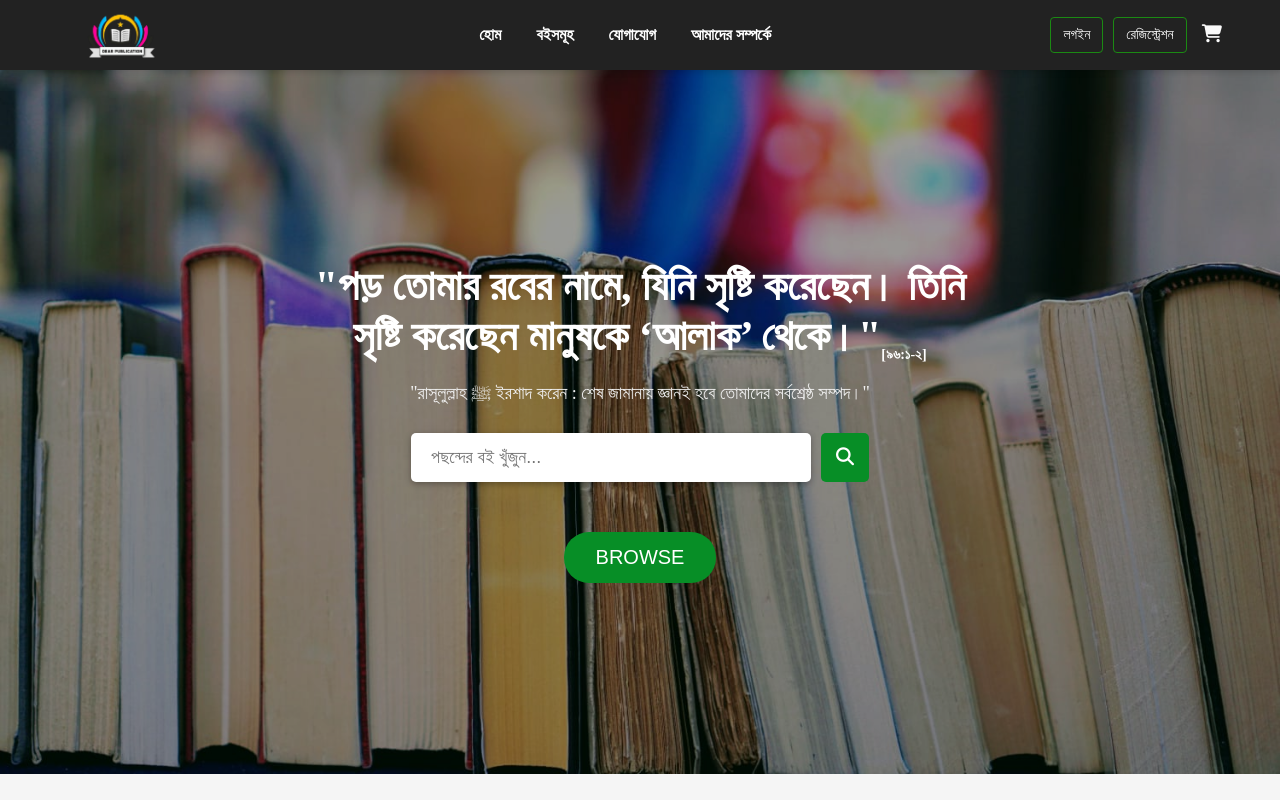
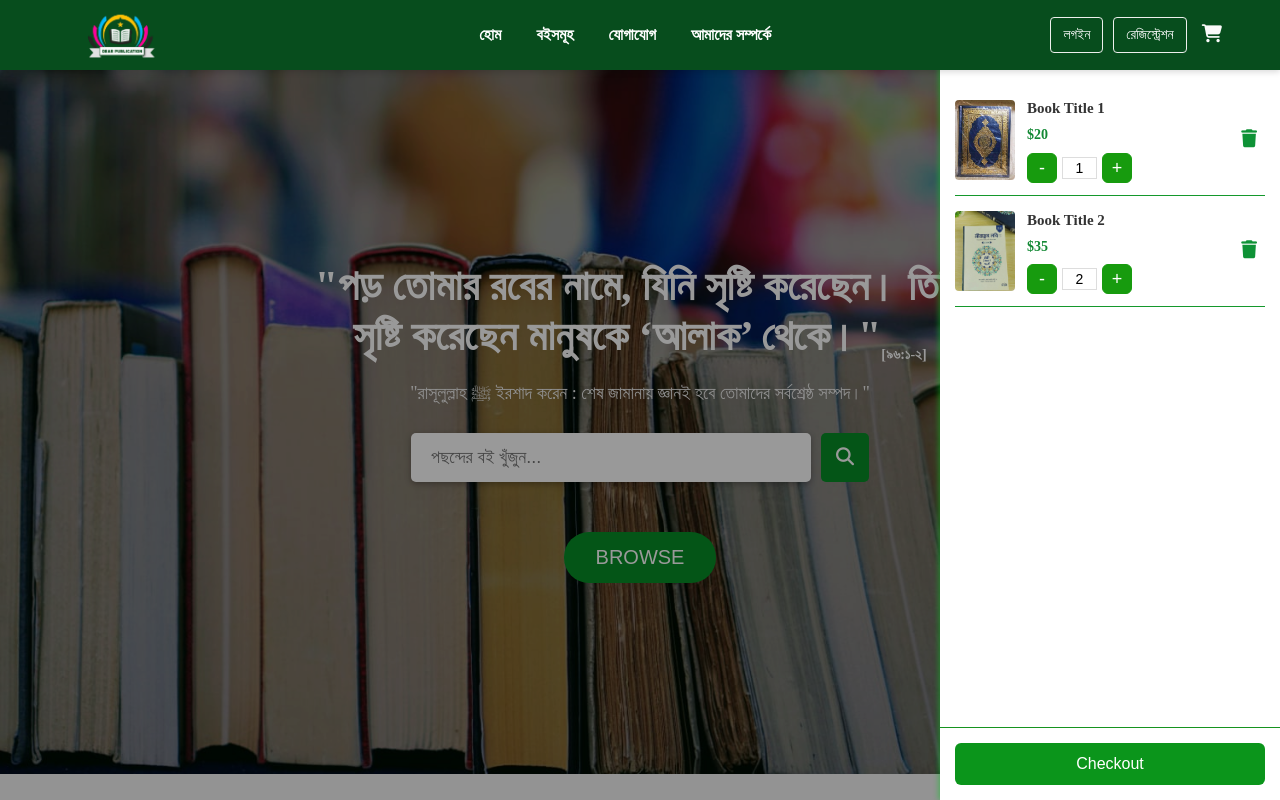
Before and after one commit to EmonSpeedy/BookStore, a plain HTML site: page index.html in a window 1280 px wide. Both pictures are taken after a click on the link 1215 px from the left and 34 px from the top of the page. Shown: the top 800 px of the page. Drawn offline with nearby package versions, Linux system fonts and the light colour scheme; a web font is replaced by a local one.

Commit message:
26.09.25

```diff
--- a/index.html
+++ b/index.html
@@ -44,6 +44,53 @@
             <a href="#" class="cart-icon"><i class="fas fa-shopping-cart"></i></a>
         </div>
     </header>
+
+    <!-- Overlay -->
+  <div id="overlay" class="overlay"></div>
+
+  <!-- Sidebar -->
+  <div id="sidebar" class="sidebar">
+    <div class="sidebar-header">
+      <h2>Your Cart</h2>
+      <button id="closeBtn" class="close-btn">&times;</button>
+    </div>
+
+    <div class="cart-items" id="cartItems">
+      <!-- Example cart items -->
+      <div class="cart-item">
+        <img src="images/image3.jpg" alt="Book 1" class="cart-img">
+        <div class="cart-info">
+          <span class="cart-title">Book Title 1</span>
+          <span class="cart-price">$20</span>
+          <div class="quantity-control">
+            <button class="decrement" onclick="decreaseQty(this)">-</button>
+            <input type="text" value="1" class="quantity" readonly>
+            <button class="increment" onclick="increaseQty(this)">+</button>
+          </div>
+        </div>
+        <button class="delete-btn" onclick="deleteItem(this)"><i class="fas fa-trash"></i></button>
+      </div>
+
+      <div class="cart-item">
+        <img src="images/image4.jpg" alt="Book 2" class="cart-img">
+        <div class="cart-info">
+          <span class="cart-title">Book Title 2</span>
+          <span class="cart-price">$35</span>
+          <div class="quantity-control">
+            <button class="decrement" onclick="decreaseQty(this)">-</button>
+            <input type="text" value="2" class="quantity" readonly>
+            <button class="increment" onclick="increaseQty(this)">+</button>
+          </div>
+        </div>
+        <button class="delete-btn" onclick="deleteItem(this)"><i class="fas fa-trash"></i></button>
+      </div>
+    </div>
+
+    <div class="checkout">
+      <button class="checkout-btn">Checkout</button>
+    </div>
+  </div>
+
 
     <!-- Cover Section -->
     <section class="cover">
--- a/script.js
+++ b/script.js
@@ -0,0 +1,40 @@
+// ===== Quantity functions (for multiple items) =====
+function increaseQty(btn) {
+  let qtyInput = btn.parentElement.querySelector(".quantity");
+  qtyInput.value = parseInt(qtyInput.value) + 1;
+}
+
+function decreaseQty(btn) {
+  let qtyInput = btn.parentElement.querySelector(".quantity");
+  if (parseInt(qtyInput.value) > 1) {
+    qtyInput.value = parseInt(qtyInput.value) - 1;
+  }
+}
+
+// ===== Delete function =====
+function deleteItem(btn) {
+  let cartItem = btn.closest(".cart-item");
+  cartItem.remove();
+}
+
+// ===== Cart Sidebar =====
+const cartBtn = document.querySelector(".cart-icon");
+const closeBtn = document.getElementById("closeBtn");
+const sidebar = document.getElementById("sidebar");
+const overlay = document.getElementById("overlay");
+
+cartBtn.addEventListener("click", (e) => {
+  e.preventDefault();
+  sidebar.classList.toggle("open");
+  overlay.classList.toggle("show");
+});
+
+closeBtn.addEventListener("click", () => {
+  sidebar.classList.remove("open");
+  overlay.classList.remove("show");
+});
+
+overlay.addEventListener("click", () => {
+  sidebar.classList.remove("open");
+  overlay.classList.remove("show");
+});
--- a/style.css
+++ b/style.css
@@ -4,12 +4,6 @@
     padding: 0;
     box-sizing: border-box;
 }
-
-/* .tiro-bangla-regular {
-  font-family: "Tiro Bangla", serif;
-  font-weight: 400;
-  font-style: normal;
-} */
 
 body {
     font-family: "Tiro Bangla", serif;
@@ -28,7 +22,7 @@ body sub {
     display: flex;
     justify-content: space-between;
     align-items: center;
-    background: #222;
+    background: #074d1d;
     padding: 10px 50px;
     color: #c9c2c2;
     height: 70px;
@@ -62,7 +56,7 @@ body sub {
 }
 
 .nav-links a:hover {
-    color: #0e841a;
+    color: #aeb610;
 }
 
 /* Auth + Cart + Flag Section */
@@ -83,13 +77,13 @@ body sub {
     color: #fff;
     text-decoration: none;
     padding: 6px 12px;
-    border: 1px solid #1b8a13;
+    border: 1px solid #edefed;
     border-radius: 4px;
     transition: all 0.3s ease;
 }
 
 .auth-links a:hover {
-    background: #056412;
+    background: #aeb610;
     color: #fff;
 }
 
@@ -101,7 +95,7 @@ body sub {
 }
 
 .auth-cart .cart-icon i:hover {
-    color: #0f871d;
+    color: #aeb610;
 }
 
 
@@ -332,7 +326,7 @@ body sub {
 }
 
 .footer .social-icons a:hover {
-    color: #20aa19;
+    color: #aeb610;
 }
 
 /* Hamburger Menu */
@@ -678,3 +672,192 @@ i.fas {
     font-size: 16px;
     color: #fff;
 }
+
+.quantity-container {
+  display: flex;
+  align-items: center;
+  margin-top: 15px;
+}
+
+.quantity-container .increment, .decrement {
+  background-color: #21991d;
+  color: white;
+  border: none;
+  font-size: 20px;
+  width: 35px;
+  height: 35px;
+  cursor: pointer;
+  border-radius: 5px;
+  transition: 0.2s;
+}
+
+.quantity-container .increment:hover {
+  background-color: #167411;
+}
+.quantity-container .decrement:hover {
+  background-color: #167411;
+}
+
+.quantity-container .quantity {
+  width: 50px;
+  height: 35px;
+  text-align: center;
+  border: 1px solid #ccc;
+  margin: 0 8px;
+  border-radius: 5px;
+  font-size: 16px;
+}
+
+/* ================= Shopping Cart Sidebar =================  */
+
+/* Overlay */
+.overlay {
+  position: fixed;
+  inset: 0;
+  background: rgba(0,0,0,0.4);
+  display: none;
+  z-index: 90;
+}
+
+.overlay.show {
+  display: block;
+}
+
+/* Sidebar */
+.sidebar {
+  position: fixed;
+  top: 0;
+  right: 0;
+  width: 340px;
+  height: 100%;
+  background: #fff;
+  box-shadow: -2px 0 5px rgba(9, 197, 34, 0.436);
+  transform: translateX(100%);
+  transition: transform 0.3s ease;
+  display: flex;
+  flex-direction: column;
+  z-index: 100;
+}
+
+.sidebar.open {
+  transform: translateX(0);
+}
+
+.sidebar-header {
+  display: flex;
+  justify-content: space-between;
+  align-items: center;
+  padding: 15px;
+  border-bottom: 1px solid #ddd;
+}
+
+.close-btn {
+  background: none;
+  border: none;
+  font-size: 24px;
+  cursor: pointer;
+}
+
+/* Cart Items */
+.cart-items {
+  flex: 1;
+  overflow-y: auto;
+  padding: 15px;
+}
+
+.cart-item {
+  display: flex;
+  align-items: center;
+  gap: 12px;
+  padding: 12px 0;
+  border-bottom: 1px solid #14982c;
+}
+
+.cart-img {
+  width: 60px;
+  height: 80px;
+  object-fit: cover;
+  border-radius: 4px;
+  flex-shrink: 0;
+}
+
+.cart-info {
+  flex: 1;
+  display: flex;
+  flex-direction: column;
+}
+
+.cart-title {
+  font-size: 15px;
+  font-weight: 600;
+  margin-bottom: 4px;
+}
+
+.cart-price {
+  font-size: 14px;
+  color: #138934;
+  font-weight: bold;
+  margin-bottom: 6px;
+}
+
+/* Quantity Control */
+.quantity-control {
+  display: flex;
+  align-items: center;
+  gap: 5px;
+}
+
+.quantity-control button {
+  width: 30px;                /* slightly bigger */
+  height: 30px;
+  border: 1px solid #179b0e;  /* green border */
+  background-color: #179b0e;  /* green background */
+  color: white;                /* icon color white */
+  cursor: pointer;
+  font-size: 18px;             /* slightly larger for plus/minus */
+  line-height: 1;
+  border-radius: 6px;          /* rounded corners */
+  display: flex;
+  align-items: center;
+  justify-content: center;
+  transition: background 0.2s;
+}
+
+.quantity-control input {
+  width: 35px;
+  text-align: center;
+  border: 1px solid #ddd;
+  background: #fff;
+  font-size: 14px;
+  padding: 2px;
+}
+
+/* Delete button */
+.delete-btn {
+  background: none;
+  border: none;
+  color: #e11d48;
+  font-size: 18px;
+  cursor: pointer;
+}
+
+/* Checkout */
+.checkout {
+  padding: 15px;
+  border-top: 1px solid #16941f;
+}
+
+.checkout-btn {
+  width: 100%;
+  padding: 12px;
+  background: #0b951b;
+  color: white;
+  border: none;
+  border-radius: 6px;
+  font-size: 16px;
+  cursor: pointer;
+}
+
+.checkout-btn:hover {
+  background: #0f6a11;
+}
```
Also changed, not shown: all-books.css (+9 -0 lines), all-books.html (+24 -23 lines), book-detail.html (+7 -1 lines).
